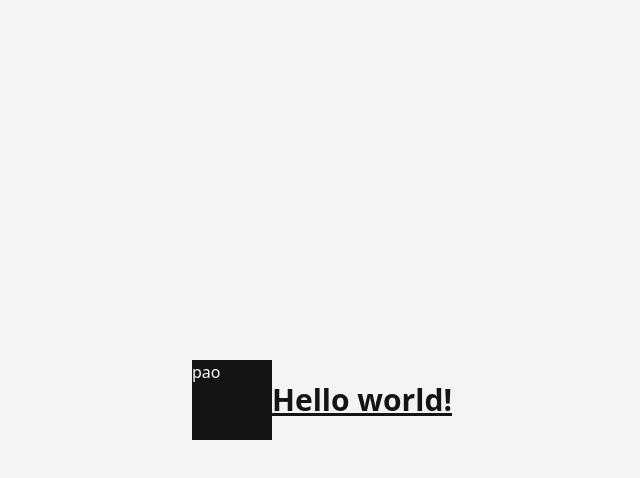
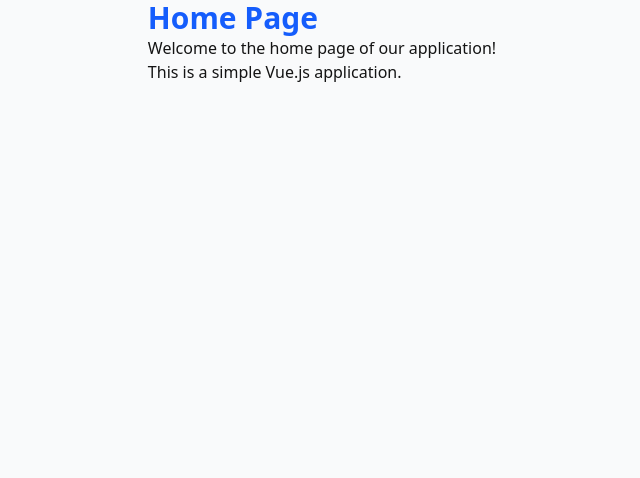
Before and after one commit to lucasdasilva182/comerc-front-challenge, a Vue app: page / in a window 1280 px wide. Shown: the top 478 px of the page, without its empty margins (318-958 px from the left). Built offline with nearby package versions, Linux system fonts and the light colour scheme.

Commit message:
chore: setup vue router and pinia store

```diff
--- a/package.json
+++ b/package.json
@@ -13,8 +13,10 @@
   },
   "dependencies": {
     "@tailwindcss/vite": "^4.1.11",
+    "pinia": "^3.0.3",
     "tailwindcss": "^4.1.11",
-    "vue": "^3.5.17"
+    "vue": "^3.5.17",
+    "vue-router": "^4.5.1"
   },
   "devDependencies": {
     "@testing-library/jest-dom": "^6.6.3",
--- a/src/App.vue
+++ b/src/App.vue
@@ -1,9 +1,5 @@
-<script setup lang="ts">
-import HelloWorld from './components/HelloWorld.vue';
-</script>
+<script setup></script>
 
 <template>
-  <div class="flex items-center justify-center h-screen bg-gray-100">
-    <HelloWorld msg="Vite + Vue" />
-  </div>
+  <router-view />
 </template>
--- a/src/components/HelloWorld.vue
+++ b/src/components/HelloWorld.vue
@@ -1,12 +1,3 @@
-<script setup lang="ts">
-import { ref } from 'vue';
+<script setup lang="ts"></script>
 
-defineProps<{ msg: string }>();
-
-const count = ref(0);
-</script>
-
-<template>
-  <div class="h-20 w-20 bg-foreground text-slate-50">pao</div>
-  <h1 class="text-3xl font-bold underline">Hello world!</h1>
-</template>
+<template></template>
--- /dev/null
+++ b/src/pages/Home.vue
@@ -0,0 +1,9 @@
+<script setup></script>
+
+<template>
+  <div>
+    <h1 class="container text-3xl font-bold text-blue-600">Home Page</h1>
+    <p>Welcome to the home page of our application!</p>
+    <p>This is a simple Vue.js application.</p>
+  </div>
+</template>
--- /dev/null
+++ b/src/pages/Layout.vue
@@ -0,0 +1,3 @@
+<template>
+  <div class="flex justify-center items-center flex-col"><router-view /></div>
+</template>
--- /dev/null
+++ b/src/routes/index.ts
@@ -0,0 +1,56 @@
+import { createRouter, createWebHistory, type RouteRecordRaw } from 'vue-router';
+// import type { AppRoutes } from './routeTypes';
+import { publicRoutes } from './publicRoutes';
+import { privateRoutes } from './privateRoutes';
+import { useAuthStore } from '../stores/authStore';
+
+const routes = [
+  {
+    path: '/',
+    component: () => import('@/pages/Layout.vue'),
+    children: [
+      ...publicRoutes,
+      ...privateRoutes,
+      // {
+      //   path: '/:pathMatch(.*)*',
+      //   name: 'NotFound',
+      //   component: () => import('@/pages/NotFound.vue'),
+      //   meta: {
+      //     title: 'Page Not Found',
+      //   },
+      // },
+    ],
+  },
+] as RouteRecordRaw[];
+
+export const router = createRouter({
+  history: createWebHistory(),
+  routes,
+});
+
+router.beforeEach((to, from, next) => {
+  const authStore = useAuthStore();
+
+  if (to.meta.title) {
+    document.title = `${to.meta.title} - Comerc Front Challenge`;
+  }
+
+  const requiresAuth = to.matched.some((record) => record.meta.requiresAuth);
+
+  if (requiresAuth && !authStore.isAuthenticated) {
+    next({
+      name: 'Login',
+      query: { redirect: to.fullPath },
+    });
+  } else if (to.name === 'Login' && authStore.isAuthenticated) {
+    next({ name: 'Home' });
+  } else {
+    next();
+  }
+});
+
+router.afterEach((to, from, failure) => {
+  if (!failure) {
+    window.scrollTo(0, 0);
+  }
+});
--- /dev/null
+++ b/src/routes/privateRoutes.ts
@@ -0,0 +1,12 @@
+import type { AppRoutes } from './routeTypes';
+
+export const privateRoutes: AppRoutes = [
+  // {
+  //   path: '/client-register',
+  //   name: 'ClientRegister',
+  //   component: () => import('@/pages/ClientRegister.vue'),
+  //   meta: {
+  //     title: 'ClientRegister',
+  //   },
+  // },
+];
--- /dev/null
+++ b/src/routes/publicRoutes.ts
@@ -0,0 +1,28 @@
+import type { AppRoutes } from './routeTypes';
+
+export const publicRoutes: AppRoutes = [
+  {
+    path: '/',
+    name: 'Home',
+    component: () => import('@/pages/Home.vue'),
+    meta: {
+      title: 'Home',
+    },
+    // },
+    // {
+    //   path: '/login',
+    //   name: 'Login',
+    //   component: () => import('@/pages/auth/Login.vue'),
+    //   meta: {
+    //     title: 'Login',
+    //   },
+    // },
+    // {
+    //   path: '/register',
+    //   name: 'Register',
+    //   component: () => import('@/pages/auth/Register.vue'),
+    //   meta: {
+    //     title: 'Register',
+    //   },
+  },
+];
--- /dev/null
+++ b/src/routes/routeTypes.ts
@@ -0,0 +1,12 @@
+import type { RouteRecordRaw } from 'vue-router';
+
+export interface AppRoute extends Omit<RouteRecordRaw, 'meta'> {
+  meta?: {
+    requiresAuth?: boolean;
+    title?: string;
+    layout?: string;
+    roles?: string[];
+  };
+}
+
+export type AppRoutes = AppRoute[];
--- /dev/null
+++ b/src/stores/authStore.ts
@@ -0,0 +1,19 @@
+import { defineStore } from 'pinia';
+import { ref } from 'vue';
+
+export const useAuthStore = defineStore('auth', () => {
+  const isAuthenticated = ref(false);
+  const user = ref(null);
+
+  function login(userData: any) {
+    isAuthenticated.value = true;
+    user.value = userData;
+  }
+
+  function logout() {
+    isAuthenticated.value = false;
+    user.value = null;
+  }
+
+  return { isAuthenticated, user, login, logout };
+});
```
Also changed, not shown: src/main.ts (+11 -4 lines), 1 other file (tests, documents, lock files or other folders).
